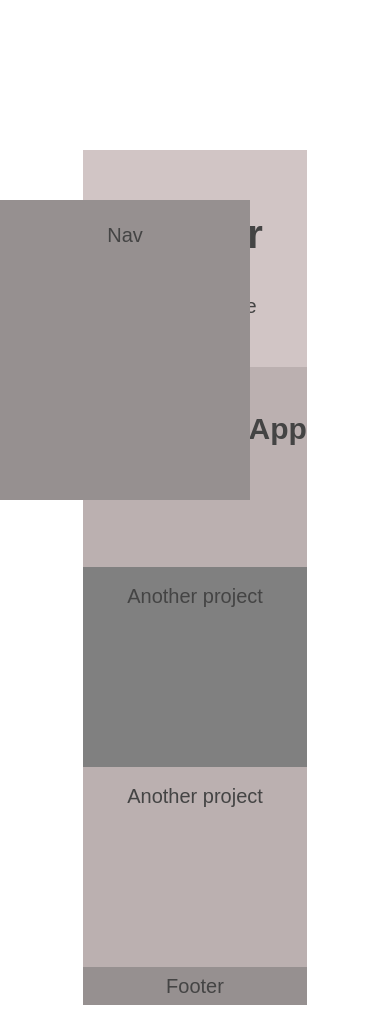
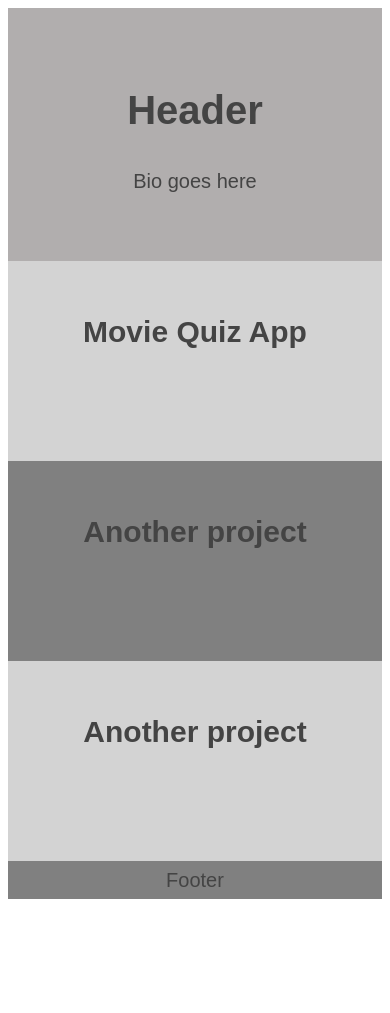
Before and after one commit to thinkful-ei-macaw/portfolio-wireframe-muhiddin, a plain HTML site: page index.html in a window 390 px wide. After the commit the page ends 907 px from the top, so only its background shows below. Drawn offline with Linux system fonts and the light colour scheme.

Commit message:
some issues fixed

```diff
--- a/index.html
+++ b/index.html
@@ -6,10 +6,10 @@
    <link rel="stylesheet" type="text/css" href="./wireframe.css">
 </head>
 <body>
-    <nav role="navigation">Nav
+    <nav>Nav
     </nav>
-    <main role="main">
-        <header role="banner">
+    <main>
+        <header>
           <h1>Header</h1>
           <p>Bio goes here</p>
         </header>
@@ -18,13 +18,13 @@
         </section>
 
         <section>
-            Another project
+            <h2>Another project</h2>
         </section>
 
         <section>
-            Another project
+            <h2>Another project</h2>
         </section>
     </main>
-    <footer role="content-info">Footer</footer>
+    <footer>Footer</footer>
 </body>
 </html>
--- a/wireframe.css
+++ b/wireframe.css
@@ -16,23 +16,22 @@ main, footer {
 nav,
 footer {
   padding: 1% 0;
-  background-color: rgb(150, 144, 144);
+  background-color:gray;
 }
 
 nav {
   float: left;
   position: fixed;
+  margin: 10% 0;
   left: 0;
-  top: 200px;
   padding: 20px;
-  width: 250px;
-  height: 300px;
+  width: 220px;
 }
 
 header {
   margin-top: 150px;
   padding: 12% 0;
-  background-color: rgb(209, 197, 197);
+  background-color: rgb(177, 174, 174);
 }
 
 section {
@@ -42,5 +41,38 @@ section {
 }
 
 section:nth-child(even) {
-  background-color: rgb(187, 176, 176);
+  background-color: lightgray;
 }
+
+
+@media screen and (max-width: 700px) {
+  nav {
+    display: none;
+  }
+  header {
+    margin-top: 10px;
+  }
+  main {
+    margin: 1%;
+  }
+}
+
+@media screen and (max-width: 1100px) {
+  nav {
+    position: fixed;
+    top: 0;
+    left: 0;
+    padding: 20px;
+    width: 100%;
+    margin: 0;
+  }
+  header {
+    margin-top: 0;
+  }
+  main {
+    margin: 0;
+  }
+  footer {
+    margin: 0;
+  }
+}
```
